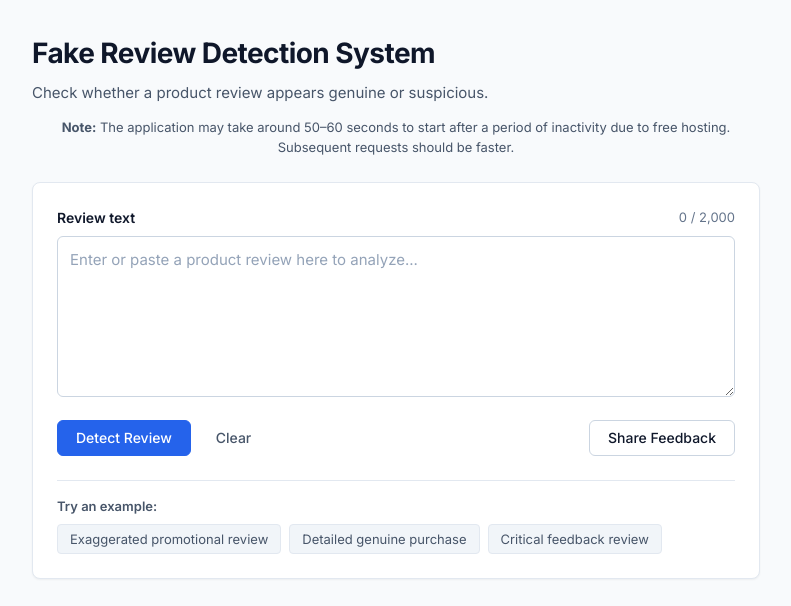
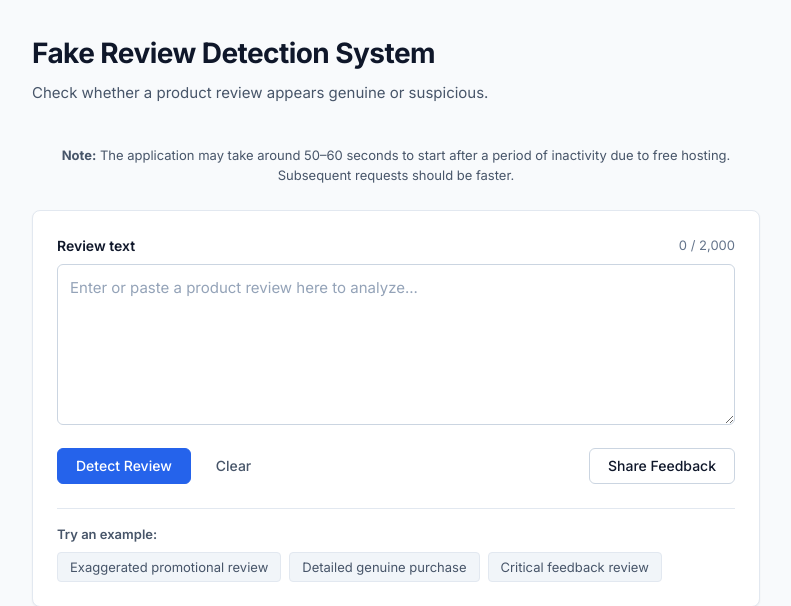
Before and after one commit to nirbhaysinghrajput/Fake-Review-Detection-System, a Flask app: page / in a window 1280 px wide. Shown: the part 56-662 px from the top of the page, without its empty margins (244-1035 px from the left). Run offline with Flask 3, Linux system fonts and the light colour scheme.

Commit message:
Increase margin-top for hosting notice

```diff
--- a/static/style.css
+++ b/static/style.css
@@ -751,7 +751,7 @@ body {
 
 
 .hosting-notice {
-  margin-top: 12px;
+  margin-top: 40px;
   font-size: 13px;
   line-height: 1.6;
   color: var(--text-secondary);
```
